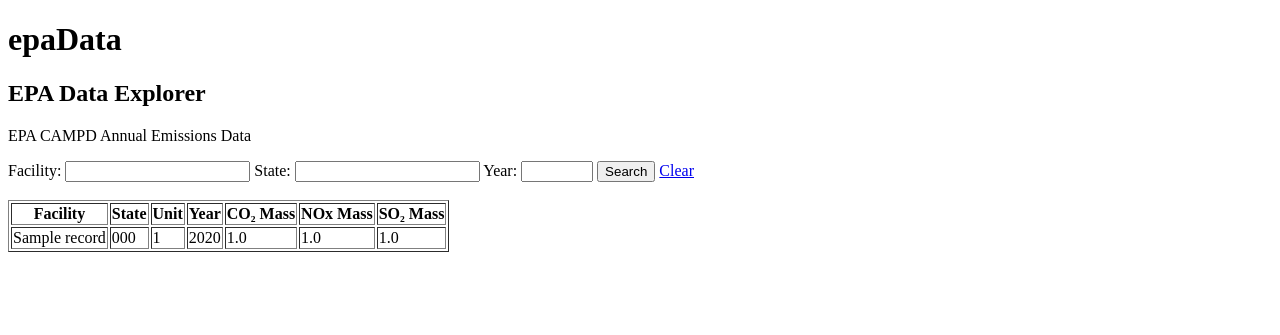
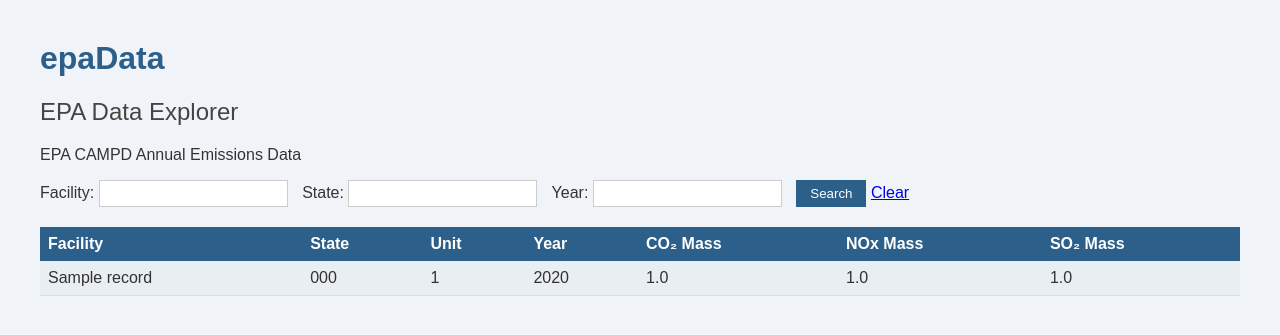
Before and after one commit to ampron07/CS396EPAProject, a Flask app: page / in a window 1280 px wide. Shown: the top 335 px of the page. Run offline with Flask 3, Linux system fonts and the light colour scheme; tables that the repository leaves empty hold one stand-in row (values such as "Sample post").

Commit message:
Updated and added styling to the data explorer page

```diff
--- /dev/null
+++ b/app/static/style.css
@@ -0,0 +1,59 @@
+body {
+    font-family: Arial, sans-serif;
+    background-color: #f0f4f8;
+    color: #333;
+    margin: 40px;
+}
+
+h1 {
+    color: #2c5f8a;
+}
+
+h2 {
+    color: #444;
+    font-weight: normal;
+}
+
+form {
+    margin-bottom: 20px;
+}
+
+input {
+    padding: 5px;
+    margin-right: 10px;
+    border: 1px solid #ccc;
+}
+
+button {
+    background-color: #2c5f8a;
+    color: white;
+    padding: 6px 14px;
+    border: none;
+    cursor: pointer;
+}
+
+button:hover {
+    background-color: #1e456a;
+}
+
+table {
+    border-collapse: collapse;
+    width: 100%;
+    margin-top: 20px;
+}
+
+th {
+    background-color: #2c5f8a;
+    color: white;
+    padding: 8px;
+    text-align: left;
+}
+
+td {
+    padding: 8px;
+    border-bottom: 1px solid #ddd;
+}
+
+tr:nth-child(even) {
+    background-color: #e9eef2;
+}
--- a/app/templates/index.html
+++ b/app/templates/index.html
@@ -2,15 +2,13 @@
 <html lang="en">
 <head>
     <meta charset="UTF-8">
-    <meta name="viewport" content="width=device-width, initial-scale=1.0">
-    <title>epaData - EPA Data Explorer</title>
+    <title>epaData</title>
+    <link rel="stylesheet" href="{{ url_for('static', filename='style.css') }}">
 </head>
-
 <body>
 
     <h1>epaData</h1>
     <h2>EPA Data Explorer</h2>
-
     <p>EPA CAMPD Annual Emissions Data</p>
 
     <form method="GET" action="/">
@@ -18,19 +16,16 @@
         <input type="text" id="facility" name="facility" value="{{ facility }}">
 
         <label for="state">State:</label>
-    <input type="text" id="state" name="state" maxlength="2" value="{{ state }}">
+        <input type="text" id="state" name="state" value="{{ state }}">
 
         <label for="year">Year:</label>
-    <input type="number" id="year" name="year" min="1990" max="2100" value="{{ year }}">
+        <input type="number" id="year" name="year" value="{{ year }}">
 
         <button type="submit">Search</button>
         <a href="/">Clear</a>
     </form>
 
-<br>
-
-    <table border="1">
-        <thead>
+    <table>
         <tr>
             <th>Facility</th>
             <th>State</th>
@@ -40,9 +35,6 @@
             <th>NOx Mass</th>
             <th>SO₂ Mass</th>
         </tr>
-        </thead>
-
-        <tbody>
         {% for record in records %}
         <tr>
             <td>{{ record.facility_name }}</td>
@@ -54,7 +46,6 @@
             <td>{{ record.so2_mass }}</td>
         </tr>
         {% endfor %}
-        </tbody>
     </table>
 
 </body>
```
Also changed, not shown: 1 other file. Lines whose indentation alone changed are shown as unchanged.
